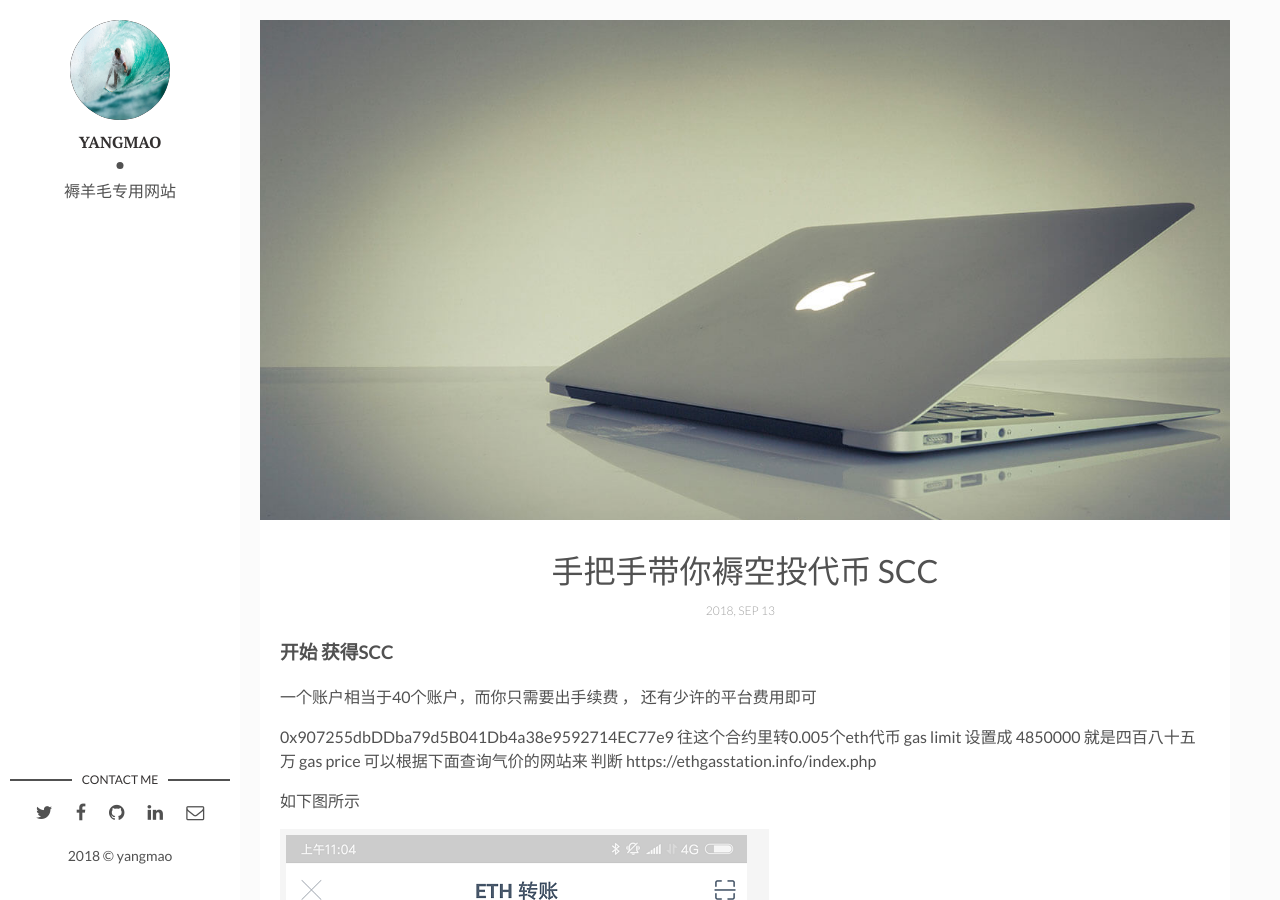
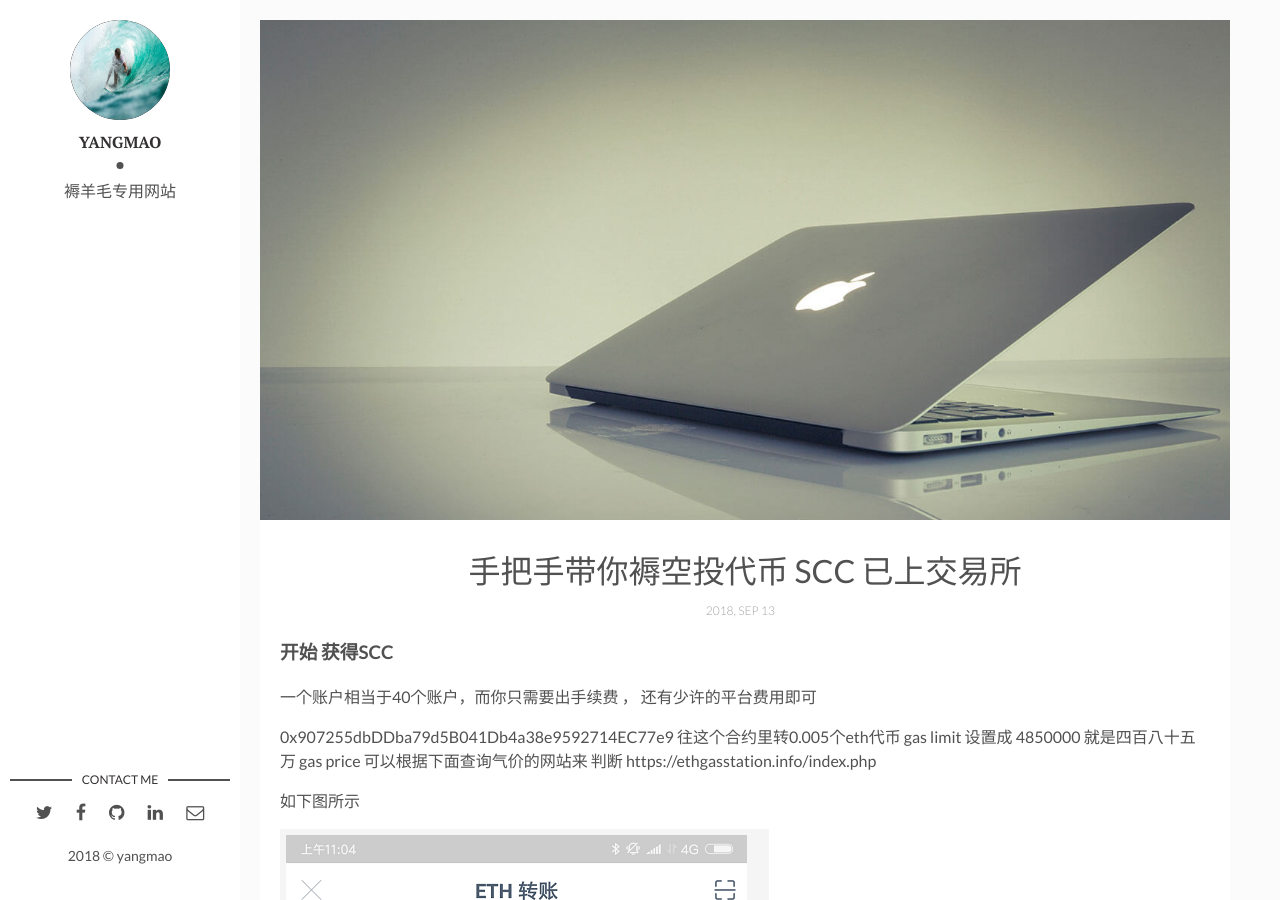
Before and after one commit to Airdrop666/Airdrop666.github.io, a Jekyll site: the page built from _posts/2018-09-13-SCC代币上线 已上交易所.markdown, in a window 1280 px wide and 900 px high. Built offline with Jekyll 4.4.1, drawn with Linux system fonts in a browser that asks for light colours; comment, search, counter and statistics services are not loaded.

Commit message:
update bey

```diff
--- a/_posts/2018-09-13-SCC代币上线 已上交易所.markdown
+++ b/_posts/2018-09-13-SCC代币上线 已上交易所.markdown
@@ -1,8 +1,8 @@
 ---
 layout: post
-title: 手把手带你褥空投代币 SCC
+title: 手把手带你褥空投代币 SCC 已上交易所
 date: 2018-09-13 05:00:00 +0300
-description: 手把手带你褥空投代币 SCC # Add post description (optional)
+description: 手把手带你褥空投代币 SCC 已上交易所# Add post description (optional)
 img: workflow.jpg
 tags: [已上交易所] # add tag
 ---
--- a/_posts/2018-09-14-XBD代币上线 已上交易所.markdown
+++ b/_posts/2018-09-14-XBD代币上线 已上交易所.markdown
@@ -1,8 +1,8 @@
 ---
 layout: post
-title: 手把手带你褥空投代币 XBD
+title: 手把手带你褥空投代币 XBD 已上交易所
 date: 2018-09-14 05:00:00 +0300
-description: 手把手带你褥空投代币 XBD # Add post description (optional)
+description: 手把手带你褥空投代币 XBD 已上交易所# Add post description (optional)
 img: workflow.jpg
 tags: [已上交易所] # add tag
 ---
--- a/_posts/2018-09-14-XEN代币上线 已上交易所.markdown
+++ b/_posts/2018-09-14-XEN代币上线 已上交易所.markdown
@@ -1,8 +1,8 @@
 ---
 layout: post
-title: 手把手带你褥空投代币 XEN
+title: 手把手带你褥空投代币 XEN 已上交易所
 date: 2018-09-14 05:00:00 +0300
-description: 手把手带你褥空投代币 XEN # Add post description (optional)
+description: 手把手带你褥空投代币 XEN 已上交易所# Add post description (optional)
 img: workflow.jpg
 tags: [已上交易所] # add tag
 ---
--- a/_posts/2018-09-15-BEY代币上线 已上交易所.markdown
+++ b/_posts/2018-09-15-BEY代币上线 已上交易所.markdown
@@ -1,8 +1,8 @@
 ---
 layout: post
-title: 手把手带你褥空投代币 BEY
+title: 手把手带你褥空投代币 BEY 已上交易所
 date: 2018-09-15 05:00:00 +0300
-description: 手把手带你褥空投代币 BEY # Add post description (optional)
+description: 手把手带你褥空投代币 BEY 已上交易所# Add post description (optional)
 img: workflow.jpg
 tags: [已上交易所] # add tag
 ---
```
